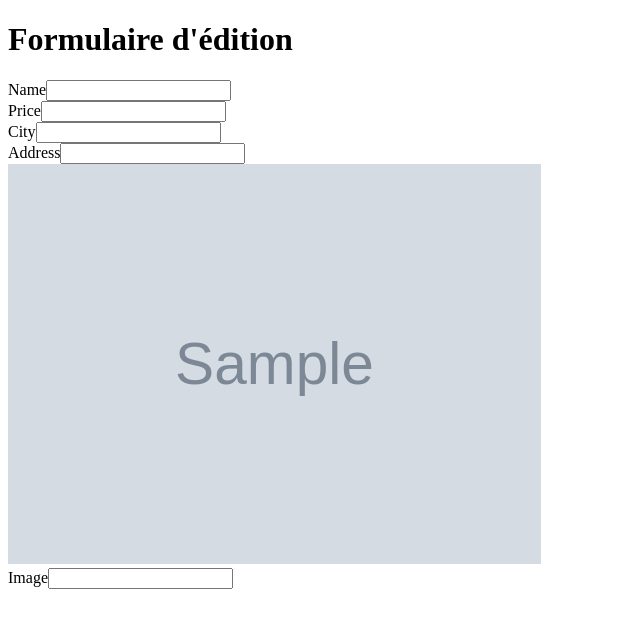
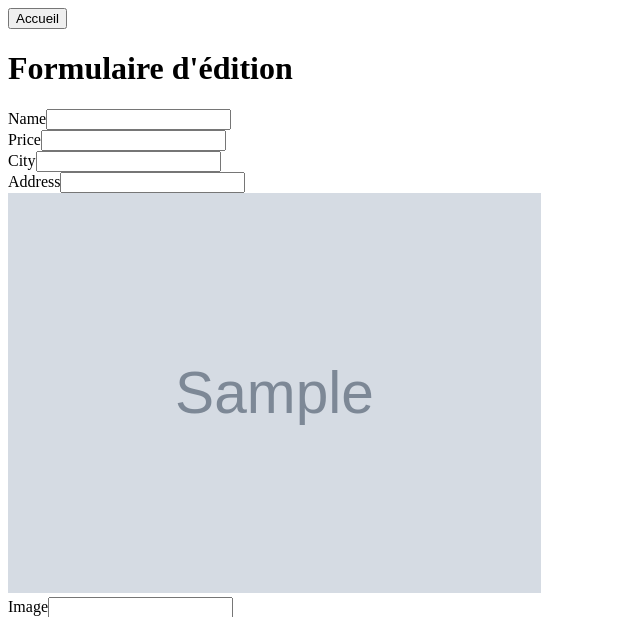
Before and after one commit to Florian661337/symfony-tab-dyna, a Symfony app: template templates/estate/edit.html.twig in a window 1280 px wide. Shown: the top 617 px of the page, without its empty margins (0-640 px from the left). Run offline with Twig, Linux system fonts and the light colour scheme; the template is opened without the code that fills it: most values are stand-ins (such as "Sample title", 1, 10 or a date in 2020); grey boxes marked "Sample" are stand-in pictures; form fields are guessed from the names that the template uses; some libraries are stand-ins or nearby versions.

Commit message:
btn-accueil-full

```diff
--- a/src/Form/FilterType.php
+++ b/src/Form/FilterType.php
@@ -18,7 +18,8 @@ class FilterType extends AbstractType
                 'attr' => [
                     'placeholder' => 'Rechercher par ville',
                     'class' => 'form-control'
-                ]
+                ],
+                'required' => false
             ])
             ->add('submit', SubmitType::class, [
                 'label' => "Rechercher",
--- a/templates/base.html.twig
+++ b/templates/base.html.twig
@@ -14,11 +14,6 @@
         {% endblock %}
     </head>
     <body>
-    {% if block('Accueil') is not defined %}
-    <a href="{{ path('app_estate') }}">
-   <button type="button" class="btn btn-primary btn-lg button-accueil">Accueil</button>
-   </a>
-   {% endif %}
         {% block body %}{% endblock %}
     </body>
 </html>
--- a/templates/estate/edit.html.twig
+++ b/templates/estate/edit.html.twig
@@ -1,9 +1,11 @@
 {% extends 'base.html.twig' %}
 
 {% block title %}Editer un bien immobiliers{% endblock %}
-{% block Accueil %}{% endblock %}
 
 {% block body %}
+<a href="{{ path('app_estate') }}">
+   <button type="button" class="btn btn-primary btn-lg button-accueil">Accueil</button>
+   </a>
     <div class="container mt-5">
     <h1>Formulaire d'édition</h1>
     {{ form_start(form_edit) }}
--- a/templates/estate/index.html.twig
+++ b/templates/estate/index.html.twig
@@ -60,11 +60,11 @@
     {# <img src="{{ asset('img/arrow-left.png') }}" id="img-previous" alt="" style="border:1px solid black;width:30px;height:30px;float:left;margin-top:50px;cursor:pointer;"> #}
     <form method="post" style="width:30px;height:30px;float:left;margin-top:50px;cursor:pointer;">
         <input type="hidden" name="prev" value="{{ prev_page }}">
-        <input type="submit" class="btn btn-info" value="prev">
+        <input type="submit" class="btn btn-info" value="Prev">
     </form>
     <form method="post" style="width:30px;height:30px;float:right;margin-top:50px;cursor:pointer;">
         <input type="hidden" name="next" value="{{ next_page }}">
-        <input type="submit" class="btn btn-info" value="next">
+        <input type="submit" class="btn btn-info" value="Next">
     </form>
     <p class="text-center fw-bold">{{ current_page }}</p>
     <div class="container">
@@ -85,7 +85,7 @@
                     <tr id="tr{{estate.id}}">
                         <td>
                             {{estate.id}}<br/>
-                            <a href="edit/{{ estate.id }}" target="_blank"class="btn btn-primary btn-block btn-sm">Voir</a>
+                            <a href="edit/{{ estate.id }}" target=""class="btn btn-primary btn-block btn-sm">Voir</a>
                         </td>
                         <td>{{estate.name}}</td>
                         <td>{{estate.price}}</td>
```
